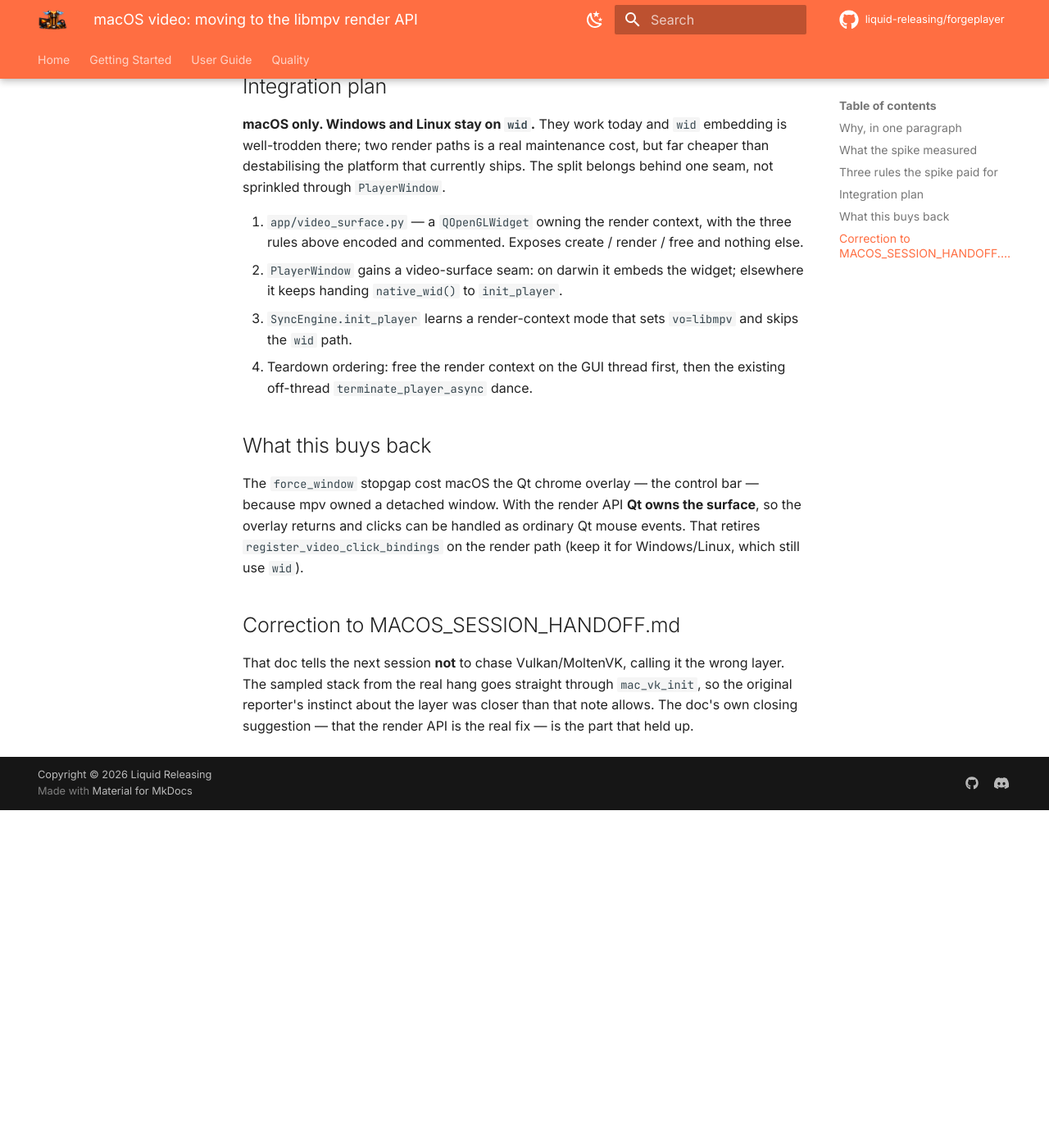
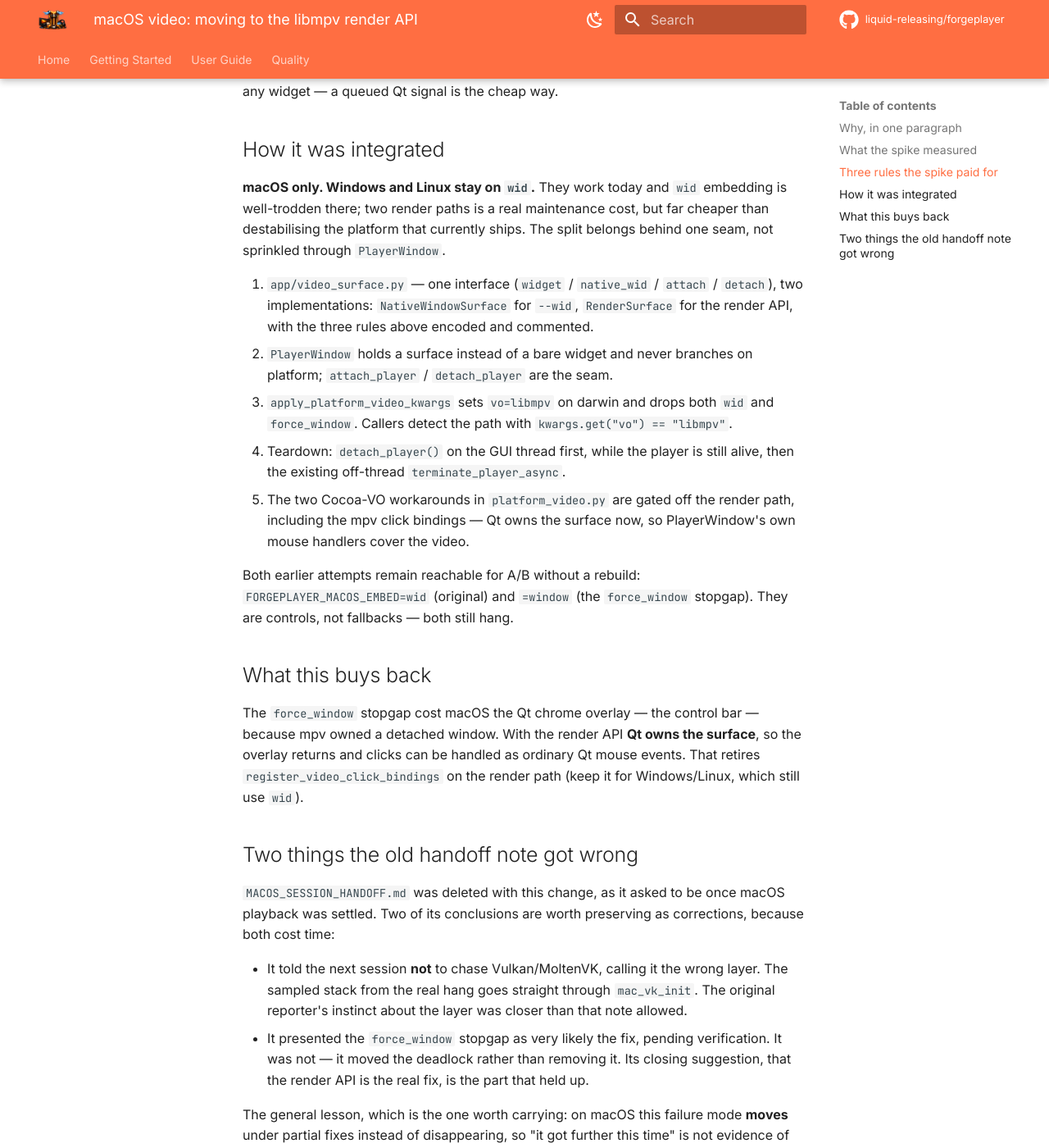
Before and after one commit to liquid-releasing/forgeplayer, an MkDocs documentation site: the page built from docs/macos_render_api.md, in a window 1280 px wide and 1400 px high, scrolled down 1724 px. Shown: the whole window at 82% size. Built offline with MkDocs 1.6.1 and Material for MkDocs 9.7.7, drawn with Linux system fonts in a browser that asks for light colours; comment, search, counter and statistics services are not loaded; before the commit the page ends 2712 px from its top, so only the background shows below that; some of the changed text lies outside the part shown.

Commit message:
Close out the macOS beta gate and retire the handoff note
macOS video playback is verified working on Mac Neo (Tahoe 26, Apple
Silicon): video in-window, timeline scrubbing from both the scene window and
the control panel.

BETA_TODO's macOS gate is ticked, and its open question — had the macOS
artifact EVER played video? — now has an answer: no, it never had. Every
macOS download published to date was broken on first Launch, first because
the app could not start at all under a non-C LC_NUMERIC, and then because
--wid embedding deadlocks. Both are fixed.

MACOS_SESSION_HANDOFF.md is deleted, as it asked to be once this was
settled. Its content is superseded by docs/macos_render_api.md and
ARCHITECTURE.md, and leaving it would actively mislead: it presents the
force_window stopgap as probably-the-fix and tells the reader not to chase
Vulkan/MoltenVK. Both of those are recorded as corrections in the render-API
note instead, along with the general lesson they add up to — on macOS this
failure mode MOVES under partial fixes rather than disappearing, so "it got
further this time" is not evidence of progress. Sample the process and read
the stacks.

Remaining macOS caveat, recorded rather than assumed away: only the
single-monitor case has been exercised. Multi-monitor macOS playback is
untested.

Co-Authored-By: Claude Opus 5 (1M context) <noreply@anthropic.com>

```diff
--- a/docs/macos_render_api.md
+++ b/docs/macos_render_api.md
@@ -1,6 +1,10 @@
 # macOS video: moving to the libmpv render API
 
-Status: **spike validated 2026-09-13, integration not started.**
+Status: **shipped 2026-09-13.** Integrated, and verified playing on Mac Neo
+(Tahoe 26, Apple Silicon) — video in-window, timeline scrubbing working from
+both the scene window and the control panel. This file is now the reference
+for *why* the macOS path looks the way it does; `ARCHITECTURE.md` → "The video
+surface" is the shorter overview.
 
 This is the design note for replacing the macOS video path with
 `vo=libmpv` + `mpv_render_context`. It exists because the spike that proved
@@ -17,8 +21,8 @@ mpv's `core` thread waits on `vo`, and everything wedges at ~0% CPU and
 never recovers. Three separate fixes (drop `wid`, register key bindings off
 the GUI thread, pump the main queue during VO creation) each removed one
 instance of that collision and each only revealed the next. They are all
-still in `app/platform_video.py` and all still necessary for the current
-path, but they treat instances of a class. `vo=libmpv` removes the class:
+still in `app/platform_video.py`, now gated to the legacy `wid`/`force_window`
+paths, but they treat instances of a class. `vo=libmpv` removes the class:
 there is no Cocoa VO, so nothing ever needs the main queue, and ordinary
 GUI-thread property reads become safe again.
 
@@ -63,22 +67,31 @@ libmpv's requirement.
 `update_cb` fires on mpv's render thread and must hop to the GUI thread
 before touching any widget — a queued Qt signal is the cheap way.
 
-## Integration plan
+## How it was integrated
 
 **macOS only. Windows and Linux stay on `wid`.** They work today and `wid`
 embedding is well-trodden there; two render paths is a real maintenance
 cost, but far cheaper than destabilising the platform that currently ships.
 The split belongs behind one seam, not sprinkled through `PlayerWindow`.
 
-1. `app/video_surface.py` — a `QOpenGLWidget` owning the render context,
-   with the three rules above encoded and commented. Exposes create /
-   render / free and nothing else.
-2. `PlayerWindow` gains a video-surface seam: on darwin it embeds the
-   widget; elsewhere it keeps handing `native_wid()` to `init_player`.
-3. `SyncEngine.init_player` learns a render-context mode that sets
-   `vo=libmpv` and skips the `wid` path.
-4. Teardown ordering: free the render context on the GUI thread first, then
-   the existing off-thread `terminate_player_async` dance.
+1. `app/video_surface.py` — one interface (`widget` / `native_wid` /
+   `attach` / `detach`), two implementations: `NativeWindowSurface` for
+   `--wid`, `RenderSurface` for the render API, with the three rules above
+   encoded and commented.
+2. `PlayerWindow` holds a surface instead of a bare widget and never
+   branches on platform; `attach_player` / `detach_player` are the seam.
+3. `apply_platform_video_kwargs` sets `vo=libmpv` on darwin and drops both
+   `wid` and `force_window`. Callers detect the path with
+   `kwargs.get("vo") == "libmpv"`.
+4. Teardown: `detach_player()` on the GUI thread first, while the player is
+   still alive, then the existing off-thread `terminate_player_async`.
+5. The two Cocoa-VO workarounds in `platform_video.py` are gated off the
+   render path, including the mpv click bindings — Qt owns the surface now,
+   so PlayerWindow's own mouse handlers cover the video.
+
+Both earlier attempts remain reachable for A/B without a rebuild:
+`FORGEPLAYER_MACOS_EMBED=wid` (original) and `=window` (the `force_window`
+stopgap). They are controls, not fallbacks — both still hang.
 
 ## What this buys back
 
@@ -88,10 +101,22 @@ the surface**, so the overlay returns and clicks can be handled as ordinary
 Qt mouse events. That retires `register_video_click_bindings` on the render
 path (keep it for Windows/Linux, which still use `wid`).
 
-## Correction to MACOS_SESSION_HANDOFF.md
+## Two things the old handoff note got wrong
 
-That doc tells the next session **not** to chase Vulkan/MoltenVK, calling it
-the wrong layer. The sampled stack from the real hang goes straight through
-`mac_vk_init`, so the original reporter's instinct about the layer was
-closer than that note allows. The doc's own closing suggestion — that the
-render API is the real fix — is the part that held up.
+`MACOS_SESSION_HANDOFF.md` was deleted with this change, as it asked to be
+once macOS playback was settled. Two of its conclusions are worth preserving
+as corrections, because both cost time:
+
+- It told the next session **not** to chase Vulkan/MoltenVK, calling it the
+  wrong layer. The sampled stack from the real hang goes straight through
+  `mac_vk_init`. The original reporter's instinct about the layer was closer
+  than that note allowed.
+- It presented the `force_window` stopgap as very likely the fix, pending
+  verification. It was not — it moved the deadlock rather than removing it.
+  Its closing suggestion, that the render API is the real fix, is the part
+  that held up.
+
+The general lesson, which is the one worth carrying: on macOS this failure
+mode **moves** under partial fixes instead of disappearing, so "it got
+further this time" is not evidence of progress toward a fix. Sample the hung
+process and read the actual stacks.
```
Also changed, not shown: BETA_TODO.md (+38 -34 lines), MACOS_SESSION_HANDOFF.md (deleted, +0 -144 lines).
